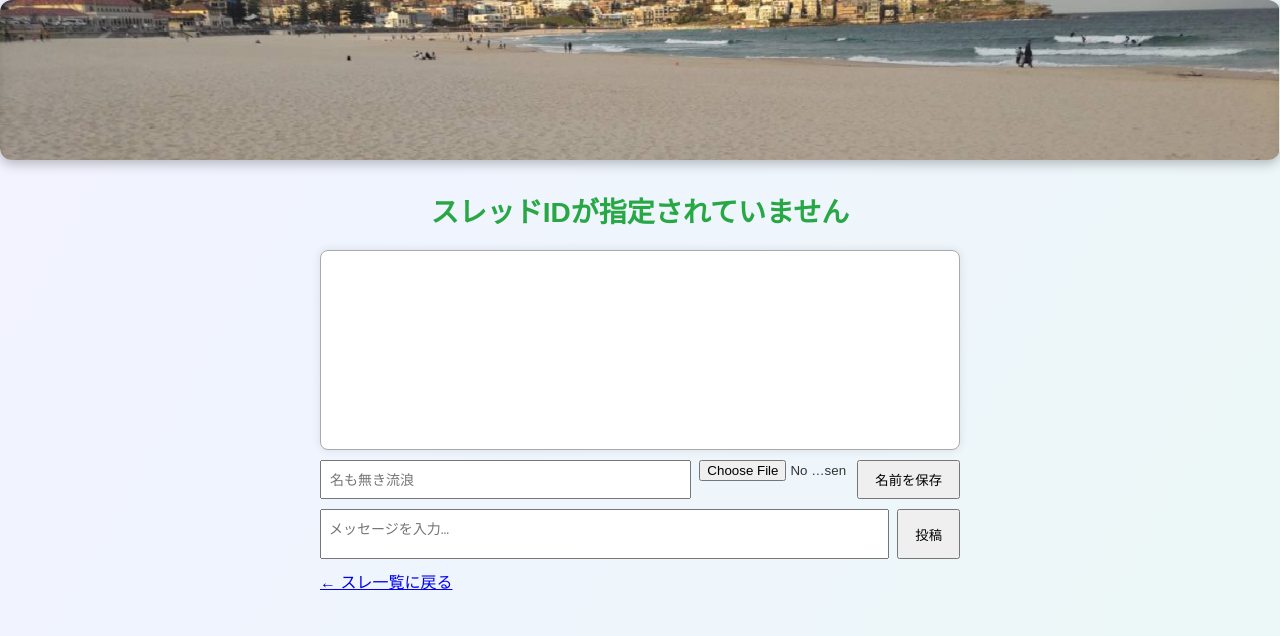
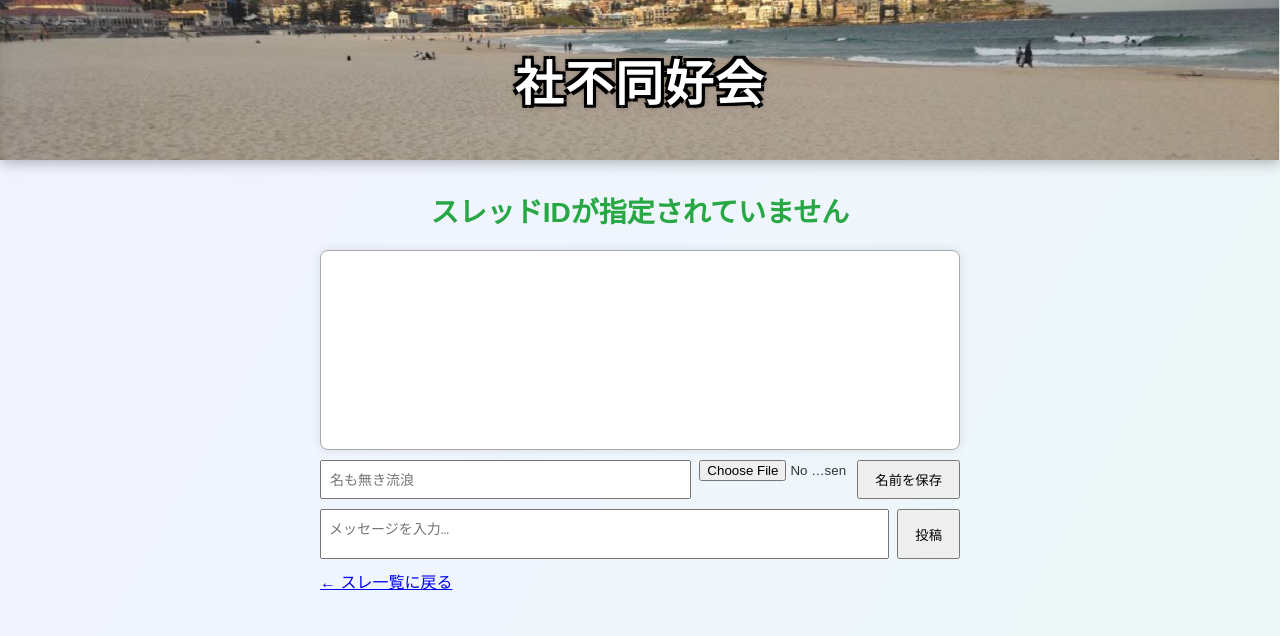
Before and after one commit to aoGit1115/syafudon-board, a plain HTML site: page thread.html in a window 1280 px wide. Drawn offline with Linux system fonts and the light colour scheme; a web font is replaced by a local one.

Commit message:
バナー

```diff
--- a/thread.html
+++ b/thread.html
@@ -101,6 +101,35 @@
   box-shadow: 0 4px 12px rgba(0,0,0,0.25);
 }
 
+.banner-wrapper {
+  position: relative;
+  width: 100%;
+}
+
+.banner-title {
+  position: absolute;
+  top: 50%;
+  left: 50%;
+  transform: translate(-50%, -50%);
+
+  font-size: 48px;
+  font-family: "Zen Maru Gothic", sans-serif;
+  font-weight: 700;
+  color: white;
+
+  /* 黒フチ（太め） */
+  text-shadow:
+    -3px -3px 0 #000,
+     3px -3px 0 #000,
+    -3px  3px 0 #000,
+     3px  3px 0 #000,
+     0px  0px 6px #000;
+
+  /* 少し立体感を出す */
+  letter-spacing: 2px;
+  white-space: nowrap;
+}
+
 /* ーー ここからスマホ用(画面幅600px以下)の上書き ーー */
   @media (max-width: 600px) {
     body {
@@ -161,10 +190,10 @@
 .site-banner {
   width: 100%;
   display: block;
-  border-radius: 12px;
   box-shadow: 0 4px 12px rgba(0, 0, 0, 0.25);
   object-fit: cover;
   max-height: 160px; /* 高さを抑えたいなら */
+  border-radius: 0 !important;   /* ← これで角を完全に四角にできる */
 }
 
 @keyframes bg-move {
@@ -177,7 +206,10 @@
 <body>
 
 <header class="site-header">
-  <img src="banner-main.png" alt="社不同好会バナー" class="site-banner">
+  <div class="banner-wrapper">
+    <img src="banner-main.png" alt="社不同好会バナー" class="site-banner">
+    <div class="banner-title">社不同好会</div>
+  </div>
 </header>
 
 <div class="container">
```
